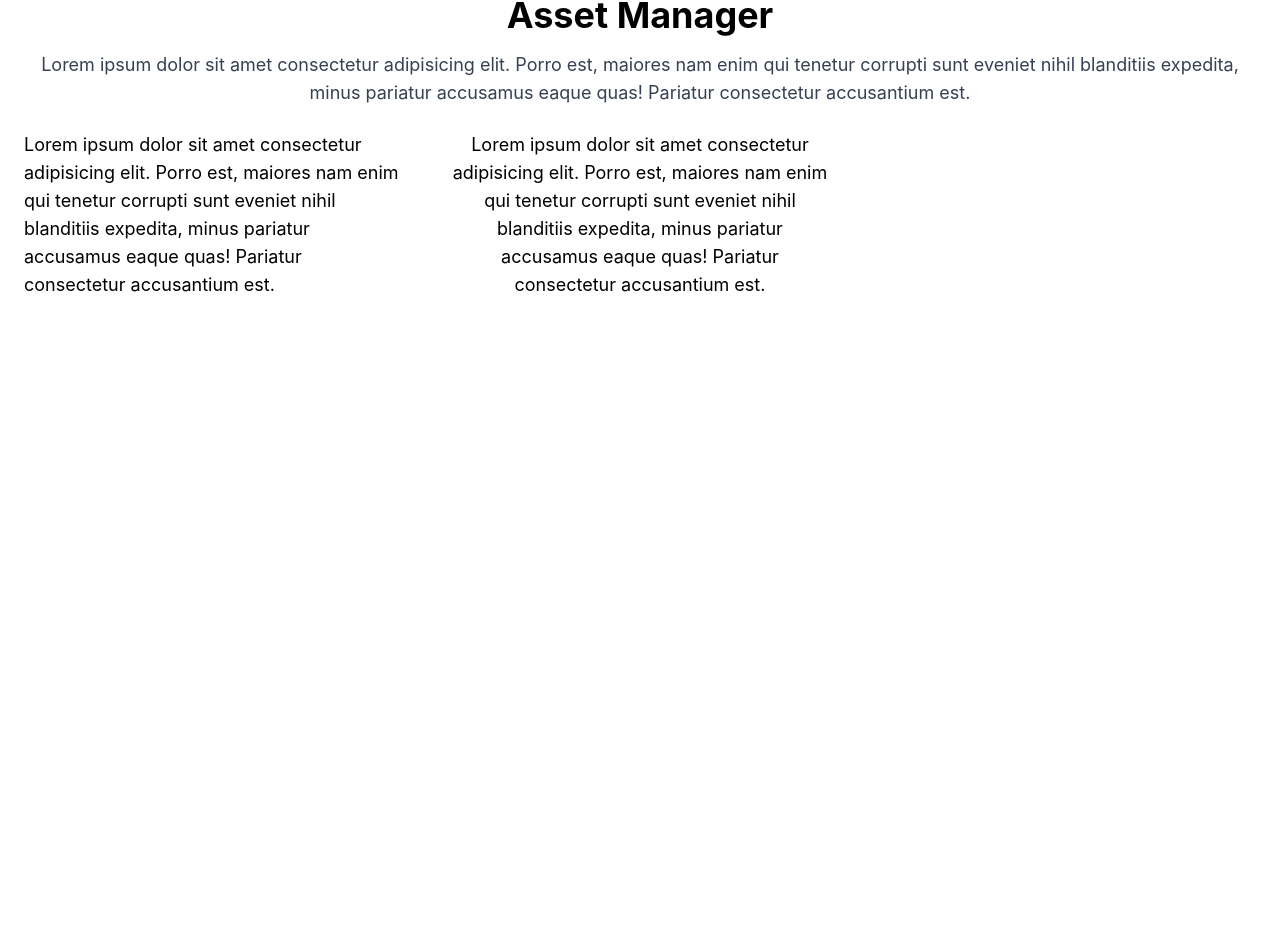
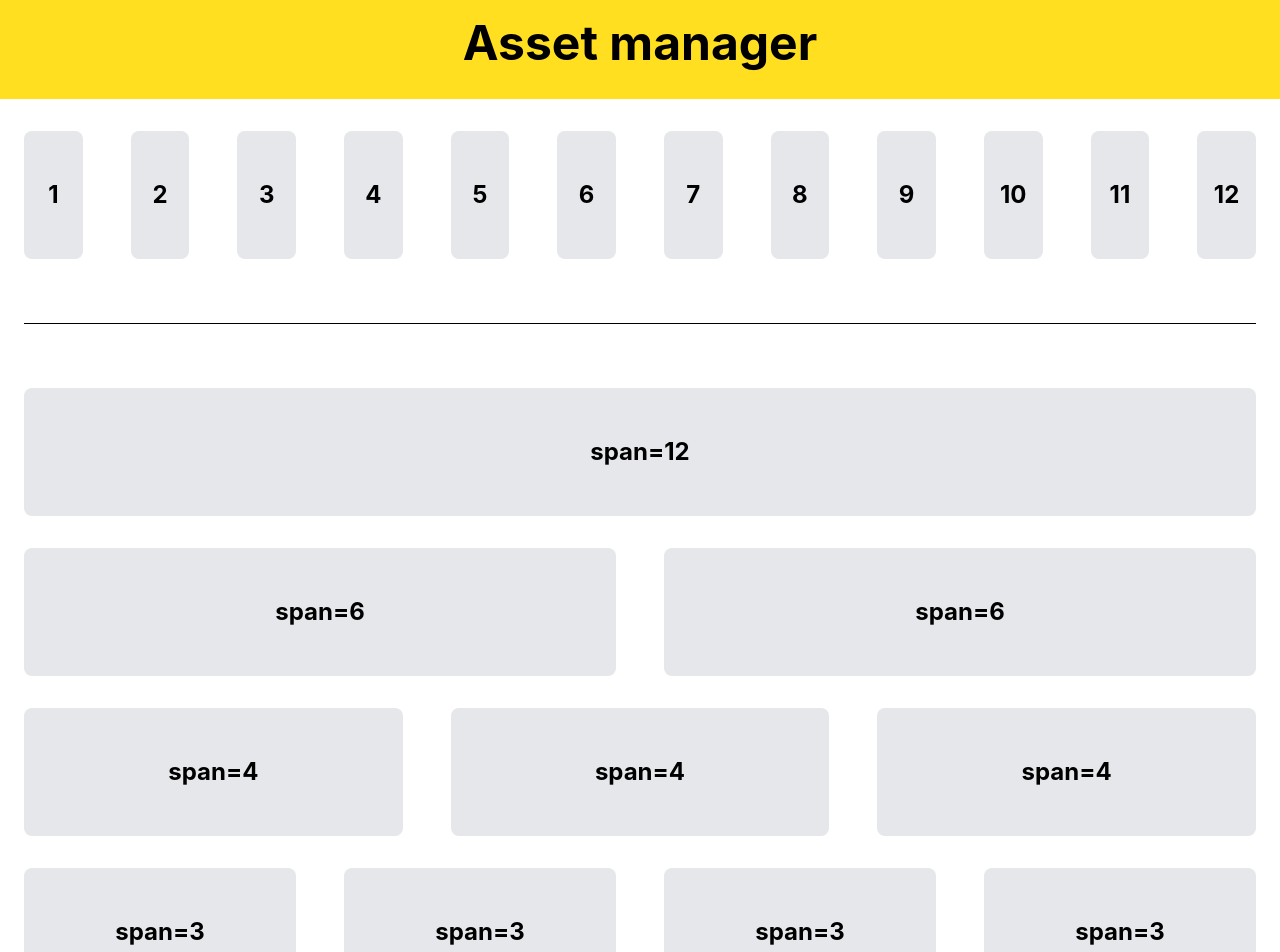
Before and after one commit to markojokic27/asset-booking-management, a React (Vite) app in the folder frontend/: page / in a window 1280 px wide. Shown: the part 13-965 px from the top of the page. Before the commit the page ends 800 px from the top, so only its background shows below. Built offline with nearby package versions, Linux system fonts and the light colour scheme.

Commit message:
add Layout example

```diff
--- a/frontend/src/app/App.tsx
+++ b/frontend/src/app/App.tsx
@@ -1,31 +1,96 @@
 import { Layout, LayoutRow, LayoutColumn } from '../components/layout/Layout';
 function App() {
+  const arr = Array.from({ length: 12 }, (_, i) => i);
+  const boxClass =
+    'mb-8 flex h-32 items-center justify-center rounded-lg bg-gray-200 text-2xl font-bold';
   return (
     <>
-      <p className="m-4 mt-2 text-center text-4xl font-bold">Asset Manager</p>
-      <p className="m-4 mt-0 text-center text-lg text-gray-700">
-        Lorem ipsum dolor sit amet consectetur adipisicing elit. Porro est,
-        maiores nam enim qui tenetur corrupti sunt eveniet nihil blanditiis
-        expedita, minus pariatur accusamus eaque quas! Pariatur consectetur
-        accusantium est.
-      </p>
+      <Layout className="bg-yellow-300">
+        <LayoutRow>
+          <LayoutColumn>
+            <h1 className="my-8 text-center text-5xl font-bold">
+              Asset manager
+            </h1>
+          </LayoutColumn>
+        </LayoutRow>
+      </Layout>
       <Layout>
+        <LayoutRow className="mt-8">
+          {arr.map((i) => (
+            <LayoutColumn key={i} span={1}>
+              <div className={boxClass}>{i + 1}</div>
+            </LayoutColumn>
+          ))}
+        </LayoutRow>
         <LayoutRow>
-          <LayoutColumn mdSpan={6} lgSpan={4}>
-            <p className="mt-2 text-center text-lg md:text-left">
-              Lorem ipsum dolor sit amet consectetur adipisicing elit. Porro
-              est, maiores nam enim qui tenetur corrupti sunt eveniet nihil
-              blanditiis expedita, minus pariatur accusamus eaque quas! Pariatur
-              consectetur accusantium est.
-            </p>
+          <LayoutColumn span={12}>
+            <hr className="mt-8 mb-16" />
+
+            <div className={boxClass}>span=12</div>
           </LayoutColumn>
-          <LayoutColumn mdSpan={6} lgSpan={4}>
-            <p className="mt-2 text-center text-lg">
-              Lorem ipsum dolor sit amet consectetur adipisicing elit. Porro
-              est, maiores nam enim qui tenetur corrupti sunt eveniet nihil
-              blanditiis expedita, minus pariatur accusamus eaque quas! Pariatur
-              consectetur accusantium est.
-            </p>
+          <LayoutColumn span={6}>
+            <div className={boxClass}>span=6</div>
+          </LayoutColumn>
+          <LayoutColumn span={6}>
+            <div className={boxClass}>span=6</div>
+          </LayoutColumn>
+          <LayoutColumn span={4}>
+            <div className={boxClass}>span=4</div>
+          </LayoutColumn>
+          <LayoutColumn span={4}>
+            <div className={boxClass}>span=4</div>
+          </LayoutColumn>
+          <LayoutColumn span={4}>
+            <div className={boxClass}>span=4</div>
+          </LayoutColumn>
+          <LayoutColumn span={3}>
+            <div className={boxClass}>span=3</div>
+          </LayoutColumn>
+          <LayoutColumn span={3}>
+            <div className={boxClass}>span=3</div>
+          </LayoutColumn>
+          <LayoutColumn span={3}>
+            <div className={boxClass}>span=3</div>
+          </LayoutColumn>
+          <LayoutColumn span={3}>
+            <div className={boxClass}>span=3</div>
+          </LayoutColumn>
+        </LayoutRow>
+        <LayoutRow>
+          <LayoutColumn>
+            <hr className="mt-8 mb-16" />
+          </LayoutColumn>
+          <LayoutColumn span={4}>
+            <div className={boxClass}>span=4</div>
+          </LayoutColumn>
+          <LayoutColumn offset={3} span={5}>
+            <div className={boxClass}>span=5 offset=3</div>
+          </LayoutColumn>
+          <LayoutColumn span={2}>
+            <div className={boxClass}>span=2</div>
+          </LayoutColumn>
+          <LayoutColumn span={2}>
+            <div className={boxClass}>span=2</div>
+          </LayoutColumn>
+          <LayoutColumn offset={2} span={6}>
+            <div className={boxClass}>span=6 offset=2</div>
+          </LayoutColumn>
+        </LayoutRow>
+        <LayoutRow>
+          <LayoutColumn>
+            <hr className="mt-8 mb-16" />
+          </LayoutColumn>
+          <LayoutColumn smSpan={12} mdSpan={6} lgSpan={4} xlSpan={3}>
+            <div className={boxClass}>Responsive column</div>
+          </LayoutColumn>
+          <LayoutColumn smSpan={12} mdSpan={6} lgSpan={4} xlSpan={3}>
+            <div className={boxClass}>Responsive column</div>
+          </LayoutColumn>
+          <LayoutColumn smSpan={12} mdSpan={6} lgSpan={4} xlSpan={3}>
+            <div className={boxClass}>Responsive column</div>
+          </LayoutColumn>
+          <LayoutColumn smSpan={12} mdSpan={6} lgSpan={4} xlSpan={3}>
+            <div className={boxClass}>Responsive column</div>
           </LayoutColumn>
         </LayoutRow>
       </Layout>
--- a/frontend/src/styles/index.css
+++ b/frontend/src/styles/index.css
@@ -379,9 +379,6 @@
       margin-left: calc((11 / 12) * 100%);
     }
   }
-}
-
-@layer components {
   @media (min-width: 1536px) {
     .container {
       max-width: 1296px;
```
